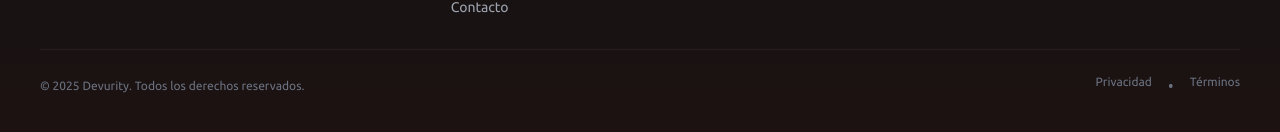
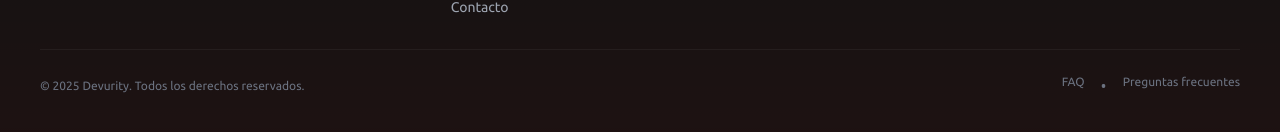
Before and after one commit to trbureiyan/DevurityWeb, a Next.js app: page / in a window 1280 px wide. Shown: the part 7979-8111 px from the top of the page. Built offline with nearby package versions, Linux system fonts and the light colour scheme; no server answers.

Commit message:
fix: ajuste de terminos y condiciones

```diff
--- a/components/layouts/Footer.tsx
+++ b/components/layouts/Footer.tsx
@@ -142,17 +142,17 @@ export default function Footer() {
           </p>
           <div className="flex gap-4 order-1 sm:order-2">
             <Link
-              href="/privacy"
+              href="/help"
               className="font-ubuntu text-[#6b7280] text-xs hover:text-variable-collection-link transition-colors duration-200"
             >
-              Privacidad
+              FAQ
             </Link>
             <span className="text-[#6b7280]">•</span>
             <Link
-              href="/terms"
+              href="/help"
               className="font-ubuntu text-[#6b7280] text-xs hover:text-variable-collection-link transition-colors duration-200"
             >
-              Términos
+              Preguntas frecuentes
             </Link>
           </div>
         </div>
```
